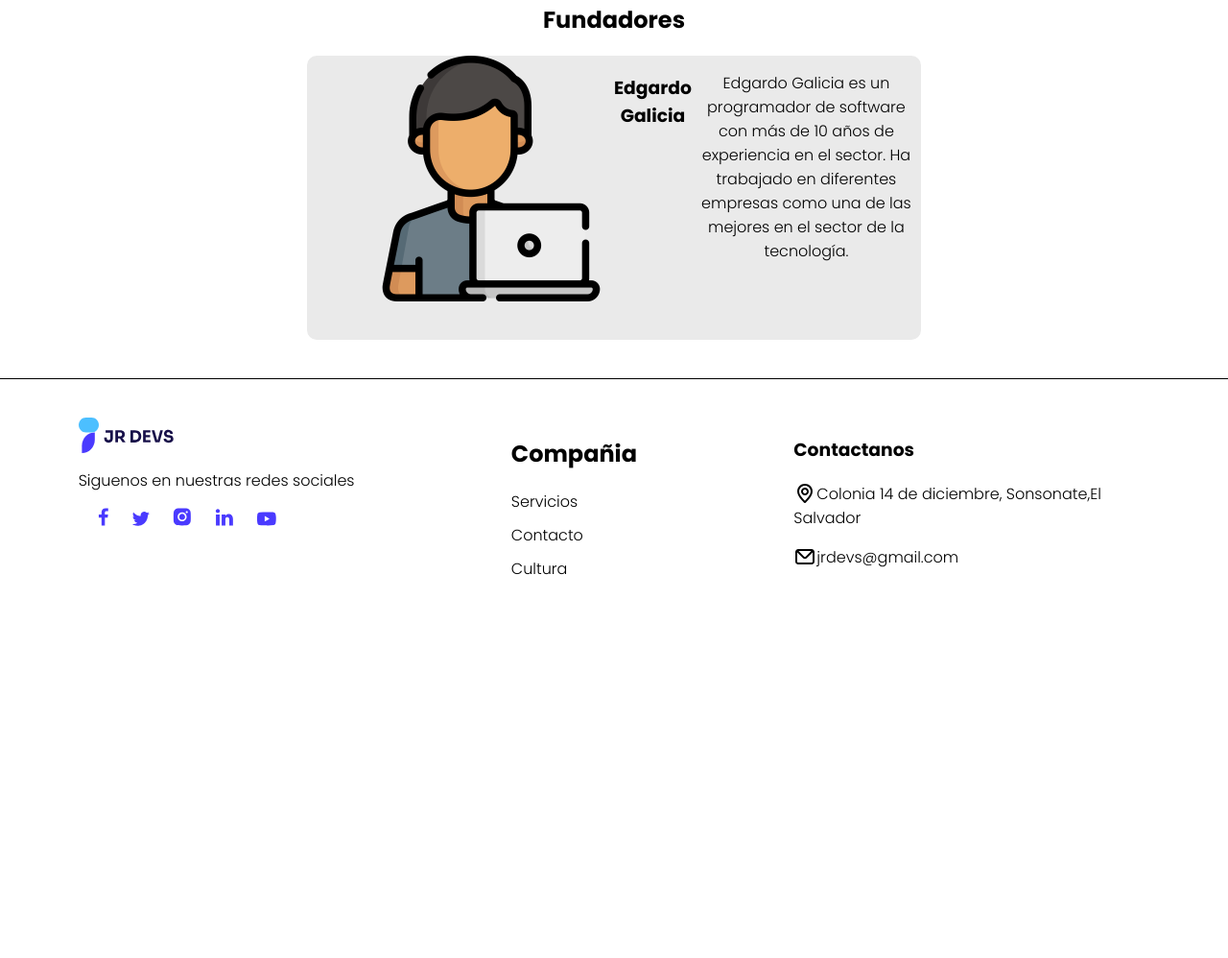
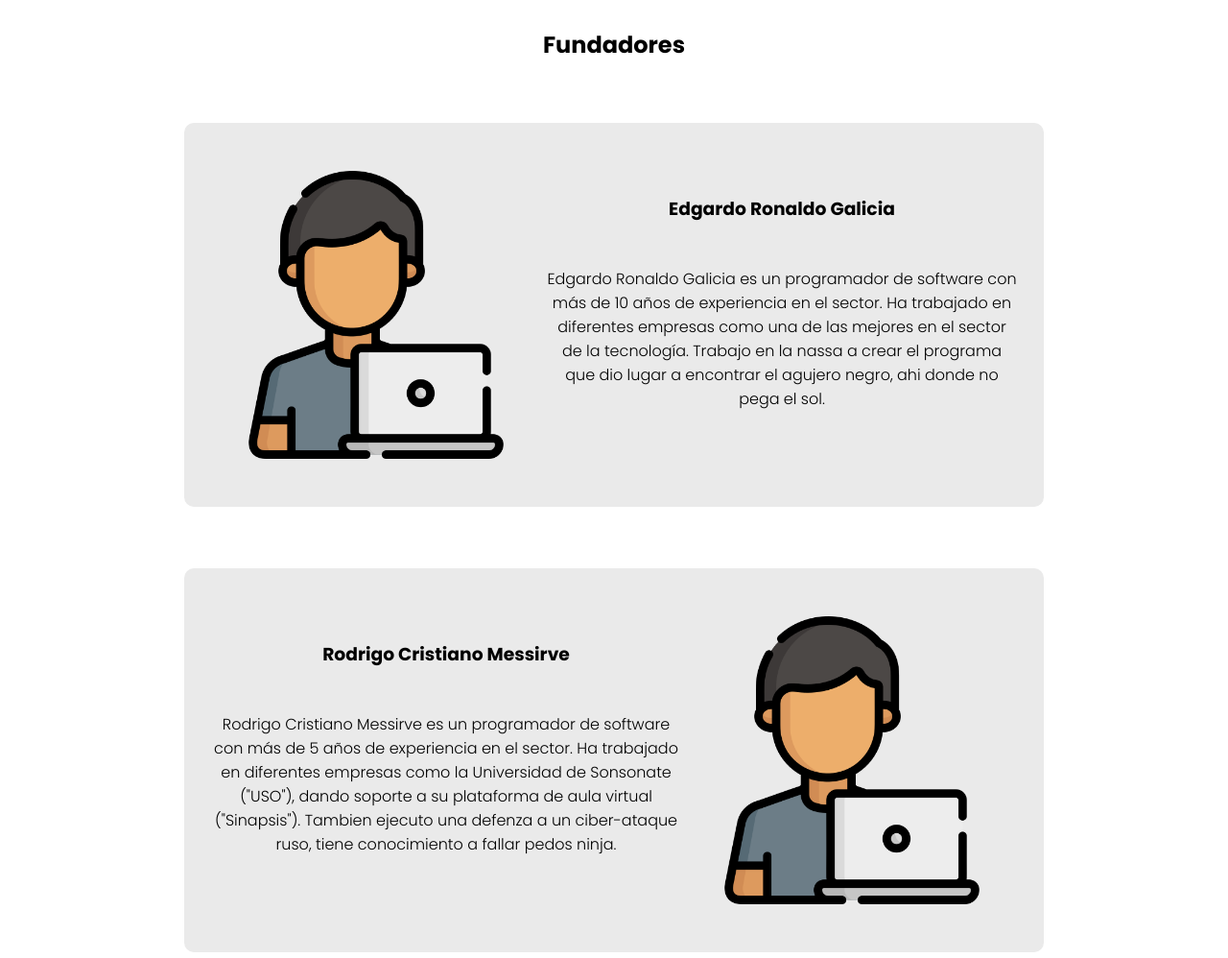
Before and after one commit to EdgarDev17/emprender, a plain HTML site: page pages/culture.html in a window 1280 px wide. Shown: the part 1234-2232 px from the top of the page at 96% size. Before the commit the page ends 1909 px from the top, so only its background shows below. Drawn offline with Linux system fonts and the light colour scheme.

Commit message:
99.9% terminado cambiar informacion e img de los dev.

```diff
--- a/pages/culture.html
+++ b/pages/culture.html
@@ -5,7 +5,7 @@
     <meta http-equiv="X-UA-Compatible" content="IE=edge">
     <meta name="viewport" content="width=device-width, initial-scale=1.0">
     <link rel="stylesheet" href="/styles/culture.css">
-    <link rel="icon" href="../img/dev_23828.ico">
+    <link rel="icon" href="/img/Group 39518.svg">
     <title>Nuestra Cultura | JrDevs</title>
 </head>
 <body>
@@ -57,20 +57,78 @@
             </p>
             </div>
         </div>
-        <div class="fund">
-            <h2>Fundadores</h2>
-            <div class="fun1">
-                <img src="../img/programador.png" alt="">
+    </div>
+    <div class="fund">
+        <h2>Fundadores</h2>
+        <div class="fun1">
+            <img src="../img/programador.png" alt="">
 
-                <h3>Edgardo Galicia</h3>
+            <div class="info">
+                <h3>Edgardo Ronaldo Galicia</h3>
                 <p>
-                    Edgardo Galicia es un programador de software
+                    Edgardo Ronaldo Galicia es un programador de software
                     con más de 10 años de experiencia en el sector.
                     Ha trabajado en diferentes empresas como una de
                     las mejores en el sector de la tecnología.
+                    Trabajo en la nassa a crear el programa que dio
+                    lugar a encontrar el agujero negro, ahi donde no pega el
+                    sol.
                 </p>
             </div>
         </div>
+
+        <div class="fun1Rev">
+            <img src="../img/programador.png" alt="">
+
+            <div class="info">
+                <h3>Rodrigo Cristiano Messirve</h3>
+                <p>
+                    Rodrigo Cristiano Messirve es un programador de software
+                    con más de 5 años de experiencia en el sector.
+                    Ha trabajado en diferentes empresas como la Universidad
+                    de Sonsonate ("USO"), dando soporte a su plataforma de
+                    aula virtual ("Sinapsis").
+                    Tambien ejecuto una defenza a un ciber-ataque ruso, tiene
+                    conocimiento a fallar pedos ninja.
+                </p>
+            </div>
+        </div>
+
+        <div class="fun1">
+            <img src="../img/programador.png" alt="">
+
+            <div class="info">
+                <h3>Marcelo Mendez Alias sirena</h3>
+
+                <p>
+                    Marcelo Mendez Alias sirena es un programador de software
+                    con más de 8 años de experiencia en el sector de ciber-seguridad.
+                    Ha trabajado en diferentes empresas como una de
+                    las mejores en el sector de la tecnología y seguridad.
+                    Trabajo en la nassa creando algoritmos seguros para comunicar con
+                    extraterrestres. Actualmente se encuentra trabajando en
+                    Xiaomi Comunications inc. En el area de seguridad.
+                    Inversor en la bolsa e inverisonista en criptomonedas.
+                </p>
+            </div>
+        </div>
+    </div>
+
+    <div class="fun1Rev">
+        <img src="../img/programador.png" alt="">
+
+        <div class="info">
+            <h3>Alan Coto Mendoza</h3>
+            <p>
+                Alan Coto Mendoza es un programador de software
+                con más de 5 años de experiencia en el sector.
+                Ha trabajado en diferentes empresas como la Universidad
+                de Sonsonate ("USO"), dando soporte a sus platoformas.
+                Actualmente se encuentra en la mega construccion de infraestructura
+                tecnologica ChivoEntertainment.
+            </p>
+        </div>
+    </div>
     </div>
     <footer class="foot" id="fo">
         <div class="containerf">
--- a/styles/culture.css
+++ b/styles/culture.css
@@ -109,8 +109,10 @@ body {
 .fund{
  text-align: center;
     font-family: 'Poppins', sans-serif;
-    margin-top: 10%;
     justify-content: center;
+    margin-top: 12%;
+    width: 100%;
+    height: auto;
 }
 
 .fun1{
@@ -119,18 +121,58 @@ body {
     display: flex;
     flex-direction: row;
     border-radius: 10px;
-    width: 50%;
-    height: auto;
-    margin-left: 25%;
+    width: 70%;
+    height: 400px;
+    margin-top: 5%;
     justify-content: center;
+    align-items: center;
     background-color: #EAEAEA;
+    margin-left: 15%;
+    margin-right: 15%;
 }
 
 .fun1 img{
-    width: 40%;
-    float: left;
-    margin-left: 10%;
-    margin-bottom: 40px;
+    display: flex;
+    width: 300px;
+    height: 300px;
+    margin-left: 50px;
+    justify-content: center;
+    align-content: center;
+}
+
+.info {
+    flex-direction: column;
+    align-items: center;
+    justify-content: center;
+}
+
+.info p {
+    padding: 5%;
+}
+
+.fun1Rev{
+    text-align: center;
+    font-family: 'Poppins', sans-serif;
+    display: flex;
+    flex-direction: row-reverse;
+    border-radius: 10px;
+    width: 70%;
+    height: 400px;
+    margin-top: 5%;
+    justify-content: center;
+    align-items: center;
+    background-color: #EAEAEA;
+    margin-left: 15%;
+    margin-right: 15%;
+}
+
+.fun1Rev img{
+    display: flex;
+    width: 300px;
+    height: 300px;
+    margin-right: 50px;
+    justify-content: center;
+    align-content: center;
 }
 
 
```
Also changed, not shown: img/Group 39518.svg (added).
